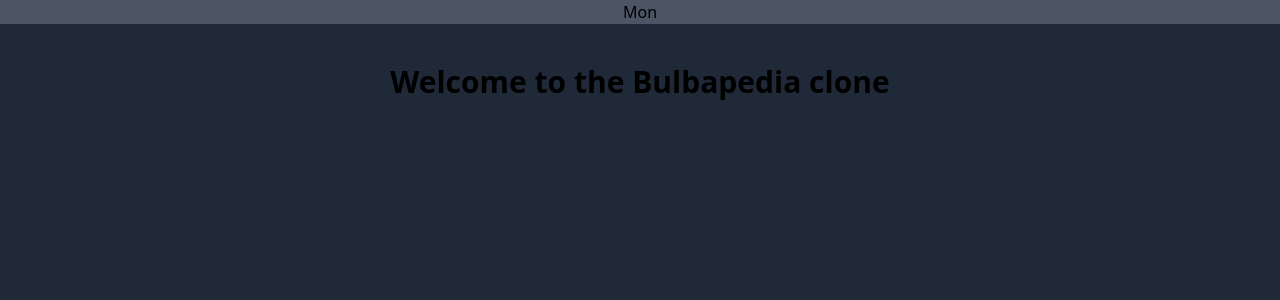
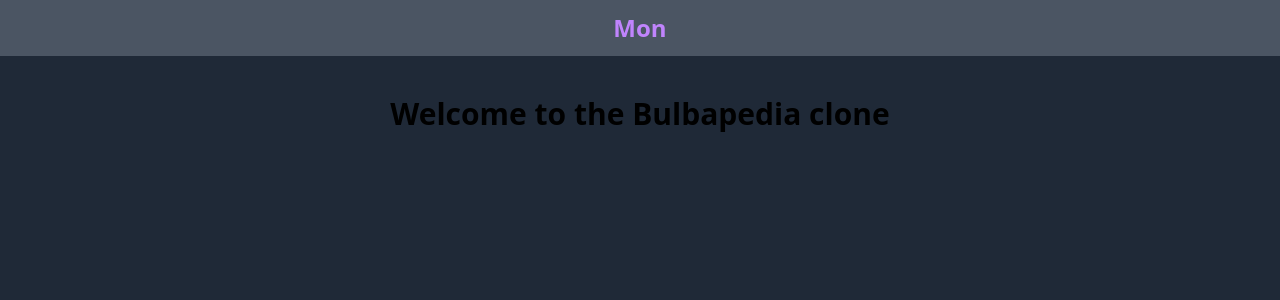
Before and after one commit to Masq48/pokedex-thing, a Next.js app: page / in a window 1280 px wide. Shown: the top 300 px of the page. Built offline with nearby package versions, Linux system fonts and the light colour scheme.

Commit message:
Style Changes

```diff
--- a/comps/ACard.tsx
+++ b/comps/ACard.tsx
@@ -9,9 +9,9 @@
   return (
     <div className="w-1/4 bg-gray-700 rounded-lg m-1 p-4">
       <h1 className="text-4xl text-center">Abilities</h1>
-      <ul>
+      <ul className="flex my-5">
         {abilities.map(ability =>
-          (<li>Hello: {ability.is_hidden ?  <abbr title="Hidden">{cap(ability.ability.name)}</abbr> : cap(ability.ability.name)}</li>)
+          (<li className="flex-1 text-center">{ability.is_hidden ?  <abbr title="Hidden">{cap(ability.ability.name)}</abbr> : cap(ability.ability.name)}</li>)
         )}
       </ul>
     </div>
--- a/comps/Navbar.tsx
+++ b/comps/Navbar.tsx
@@ -9,7 +9,7 @@
   return (
     <nav className="bg-gray-600 mb-10">
       <div className="flex space-x-4 justify-center">
-        <div className="">
+        <div className="py-3 text-2xl font-bold text-purple-400">
           <Link href="/mon">
             <a>
               Mon
```
